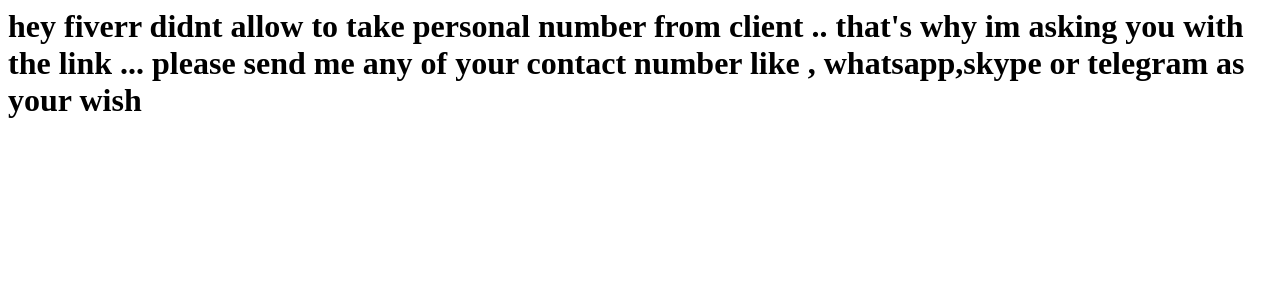
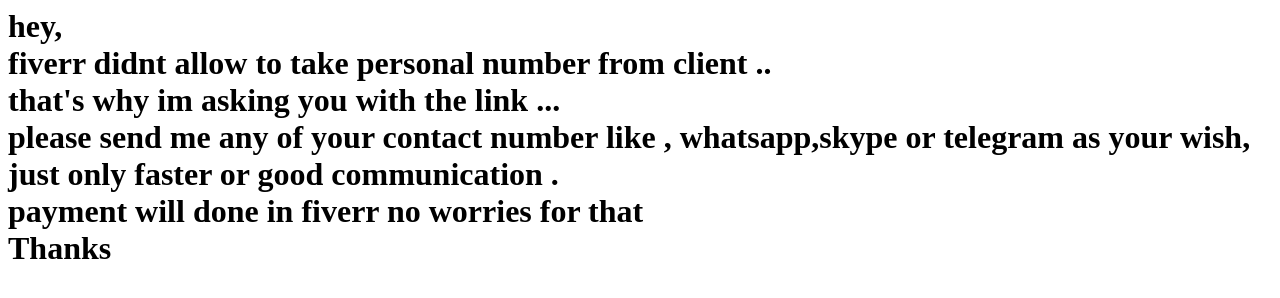
Before and after one commit to SaRabbany/neverback, a plain HTML site: page index.html in a window 1280 px wide. Drawn offline with Linux system fonts and the light colour scheme.

Commit message:
first comt

```diff
--- a/index.html
+++ b/index.html
@@ -1,4 +1,10 @@
 <h1>
-   hey fiverr didnt allow to take personal number from client .. that's why im asking you with the link ... please send
-   me any of your contact number like , whatsapp,skype or telegram as your wish
+  hey,<br> fiverr didnt allow to take personal number from client ..<br>
+   that's why im asking you with the link ... <br>
+    please send
+  me any of your contact number like , whatsapp,skype or telegram as your wish,<br>
+  just only faster or good communication .<br>
+  payment will done in fiverr no worries for that
+  <br>
+  Thanks
 </h1>
```
